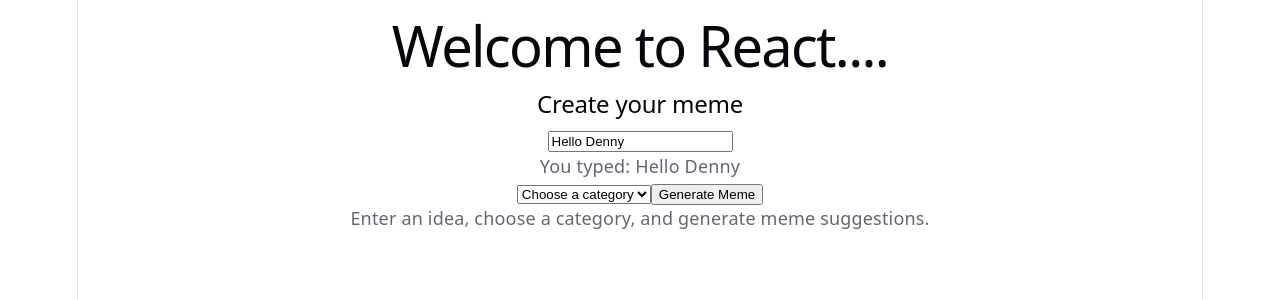
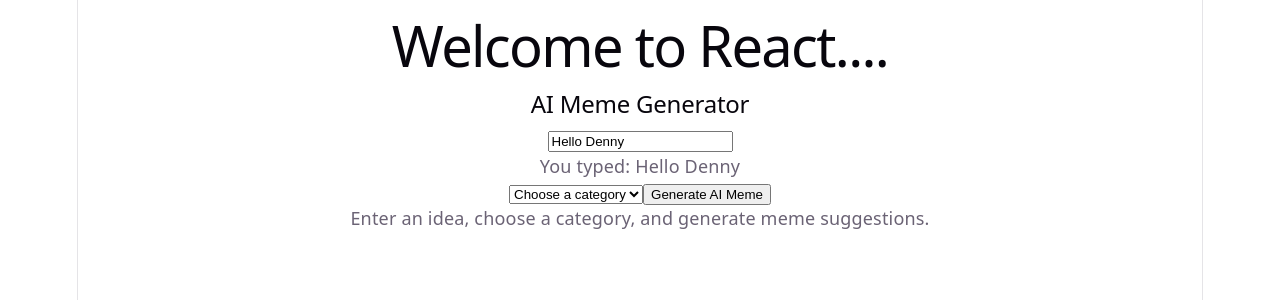
Before and after one commit to DennyM55/meme-generator, a React (Vite) app: page / in a window 1280 px wide. Shown: the top 300 px of the page. Built offline with nearby package versions, Linux system fonts and the light colour scheme.

Commit message:
feat: add reusable MemeForm component with props

```diff
--- a/src/App.jsx
+++ b/src/App.jsx
@@ -7,7 +7,10 @@
             <Header />
 
             <main>
-                <MemeForm />
+                <MemeForm
+                    title="AI Meme Generator"
+                    buttonText="Generate AI Meme"
+                />
             </main>
         </>
     );
--- a/src/MemeForm.jsx
+++ b/src/MemeForm.jsx
@@ -1,13 +1,13 @@
 import { useState } from "react";
 
-function MemeForm() {
+function MemeForm({ title, buttonText }) {
 
     const [memeIdea, setMemeIdea] = useState("Hello Denny");
     const [category, setCategory] = useState("");
 
     return (
         <>
-            <h2>Create your meme</h2>
+            <h2>{title}</h2>
 
             <input
                 type="text"
@@ -36,7 +36,7 @@
                     console.log("Category:", category);
                 }}
             >
-                Generate Meme
+                {buttonText}
             </button>
 
             <p>
```
